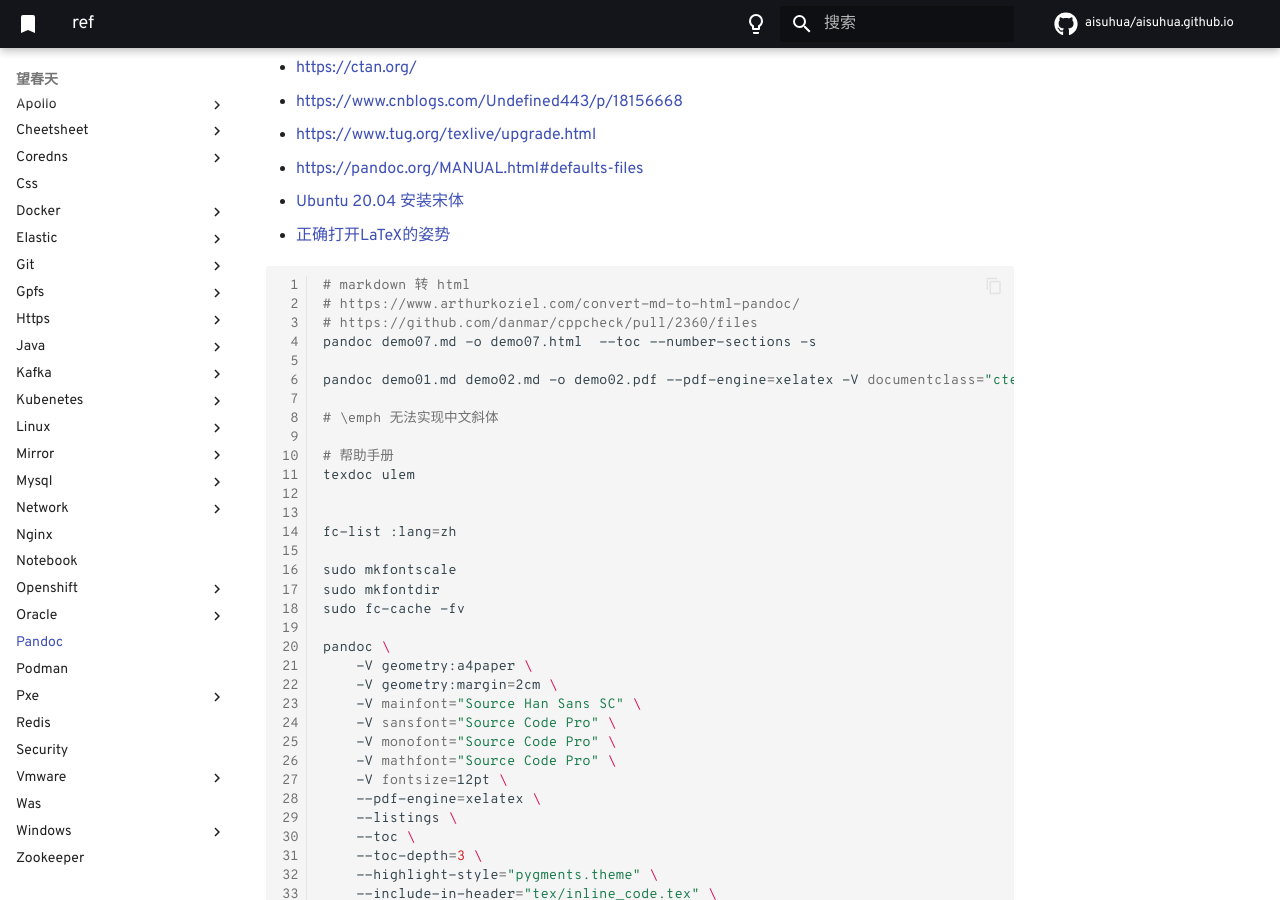
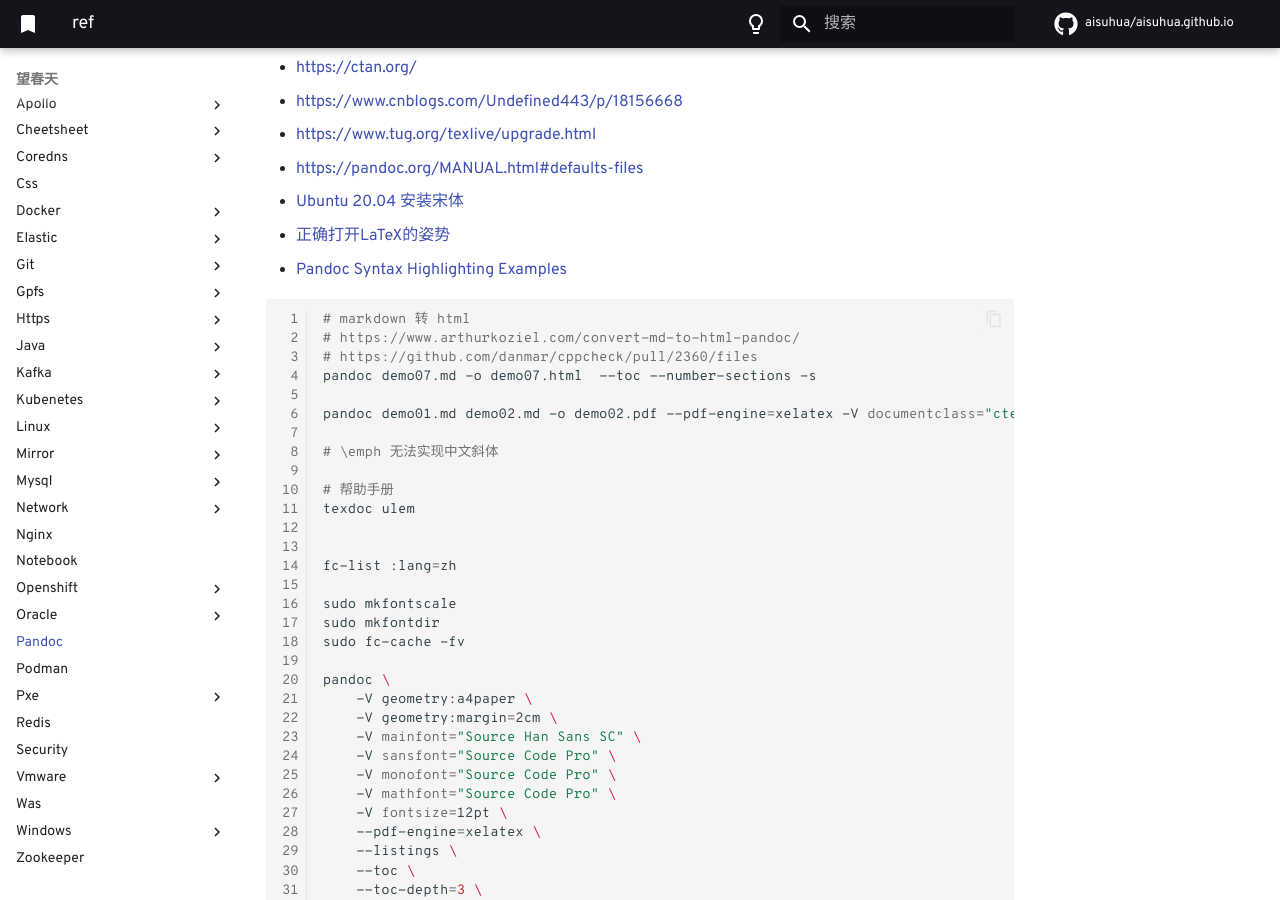
Before and after one commit to aisuhua/aisuhua.github.io, an MkDocs documentation site: the page built from docs/pandoc/README.md, in a window 1280 px wide and 900 px high, scrolled down 426 px. Built offline with MkDocs 1.6.1 and Material for MkDocs 9.7.7, drawn with Linux system fonts in a browser that asks for light colours; comment, search, counter and statistics services are not loaded.

Commit message:
README.md

````diff
--- a/docs/pandoc/README.md
+++ b/docs/pandoc/README.md
@@ -15,6 +15,7 @@
 - https://pandoc.org/MANUAL.html#defaults-files
 - [Ubuntu 20.04 安装宋体](https://blog.csdn.net/LclLsh/article/details/132509872)
 - [正确打开LaTeX的姿势](https://muyuuuu.github.io/2019/08/06/latex-feel-stonezeng/)
+- [Pandoc Syntax Highlighting Examples](https://www.garrickadenbuie.com/blog/pandoc-syntax-highlighting-examples/)
 
 ```sh
 # markdown 转 html
````
